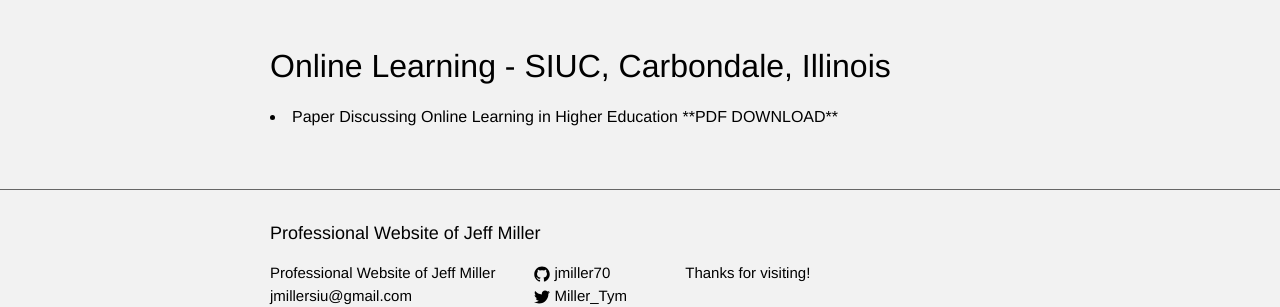
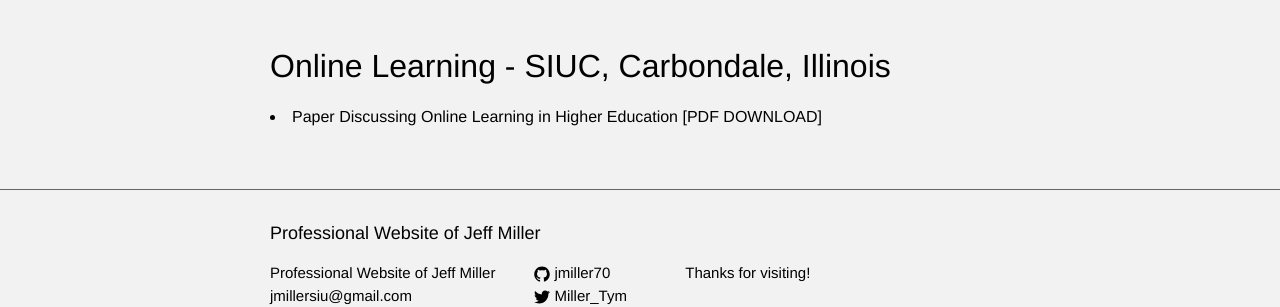
Before and after one commit to jmillersiu/jmillersiu.github.io, a Jekyll site: the page built from _posts/2021-09-24-interests.markdown, in a window 1280 px wide. Shown: the part 197-504 px from the top of the page. Built offline with Jekyll 4.4.1, drawn with Linux system fonts in a browser that asks for light colours.

```diff
--- a/_posts/2021-09-24-interests.markdown
+++ b/_posts/2021-09-24-interests.markdown
@@ -8,4 +8,4 @@ categories: jekyll update
 
 Online Learning - SIUC, Carbondale, Illinois
 ---
-<li>Paper Discussing Online Learning in Higher Education <a href="https://jmillersiu.github.io/assets/Miller_Online_Learning_pdf.pdf" download>**PDF DOWNLOAD**</a></li>
+<li>Paper Discussing Online Learning in Higher Education <a href="https://jmillersiu.github.io/assets/Miller_Online_Learning_pdf.pdf" download>[PDF DOWNLOAD]</a></li>
```
